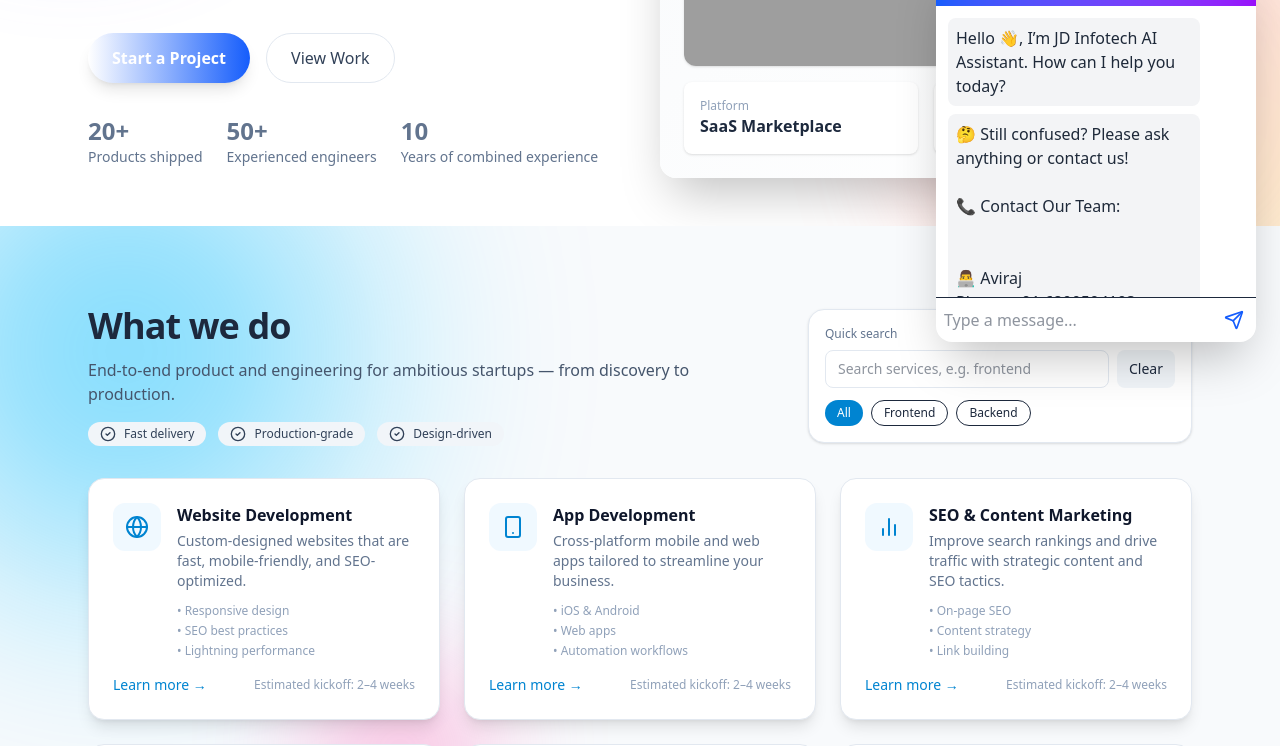
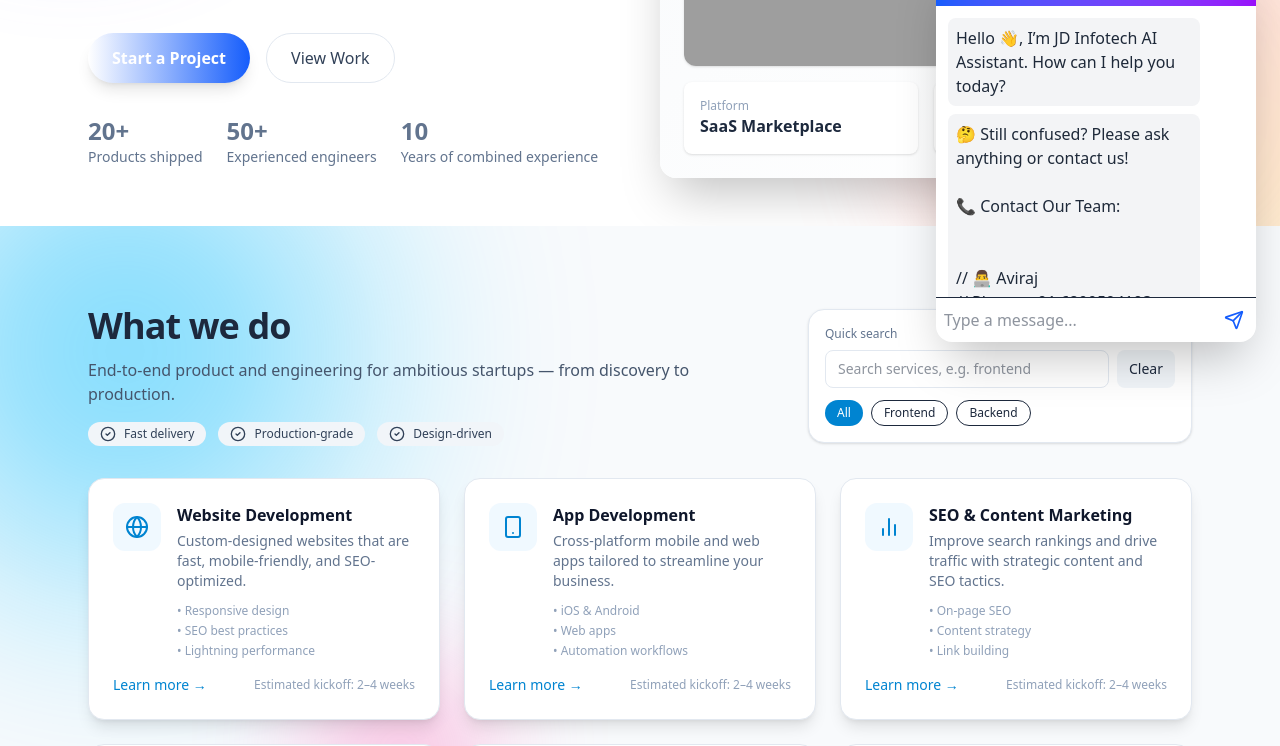
Before and after one commit to abhishekgfg/jdis, a React (Vite) app: page / in a window 1280 px wide. Shown: the part 434-1180 px from the top of the page. Built offline with nearby package versions, Linux system fonts and the light colour scheme; grey boxes are pictures that could not be loaded; the HTML template or start-up script is replaced by a standard one.

Commit message:
Update contact information in ChatWidget and Footer components for accuracy

```diff
--- a/src/components/ChatWidget.jsx
+++ b/src/components/ChatWidget.jsx
@@ -13,13 +13,13 @@ export default function ChatWidget() {
   const contactInfo = `\n\n📞 Contact Our Team:
 
 
-👨‍💻 Aviraj
-Phone: +91 6200594193
-Email: jdinfotechsloution@gmail.com
-WhatsApp: https://wa.me/916200594193
+// 👨‍💻 Aviraj
+// Phone: +91 6200594193
+// Email: jdinfotechsloution@gmail.com
+// WhatsApp: https://wa.me/916200594193
 
-👨‍💼 Abhishek pandey
-Phone: +91 6202000340
+👨‍💼 suraj kumar
+Phone: +91 8699913072
 Email: jdinfotechsloution@gmail.com
 WhatsApp: https://wa.me/919523435814
 
@@ -27,6 +27,11 @@ WhatsApp: https://wa.me/919523435814
 👨‍💼 Hritik Kumar
 Email:jdinfotechsloution@gmail.com
 Phone: +91 6209015004`;
+// WhatsApp: https://wa.me/919523435814
+
+
+
+
 
   // ✅ Auto-open chat after 5 seconds
   useEffect(() => {
--- a/src/components/ContactFormWithInfo.jsx
+++ b/src/components/ContactFormWithInfo.jsx
@@ -143,10 +143,10 @@ export default function ContactFormWithInfo() {
                 </a>
                 ,{" "}
              <a
-                  href="tel:+916200594193"
+                  href="tel:+91 8699913072"
                   className="hover:underline hover:text-green-500 transition"
                 >
-              6202000340
+             8699913072
                 </a>
               </p>
             </div>
--- a/src/components/Footer.jsx
+++ b/src/components/Footer.jsx
@@ -92,7 +92,7 @@ export default function Footer() {
       <FaPhone className="text-green-500 mt-1" />
       <span>
         <a href="tel:+916202000340" className="hover:text-green-500 transition">
-          +91 6209015004
+          +91 6209015004 ,8699913072
         </a>
 
 
```
